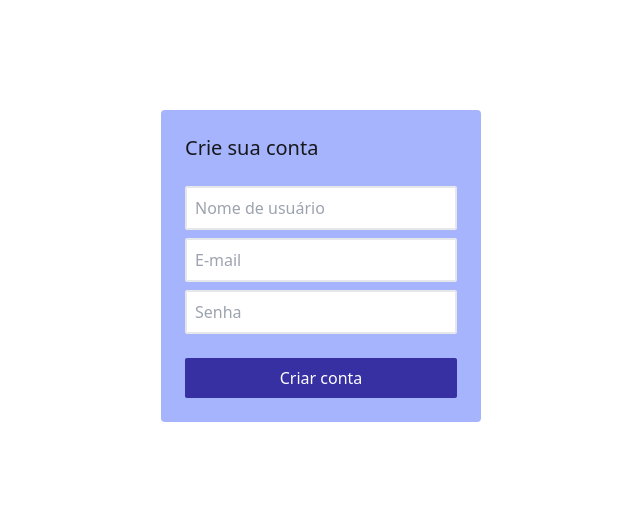
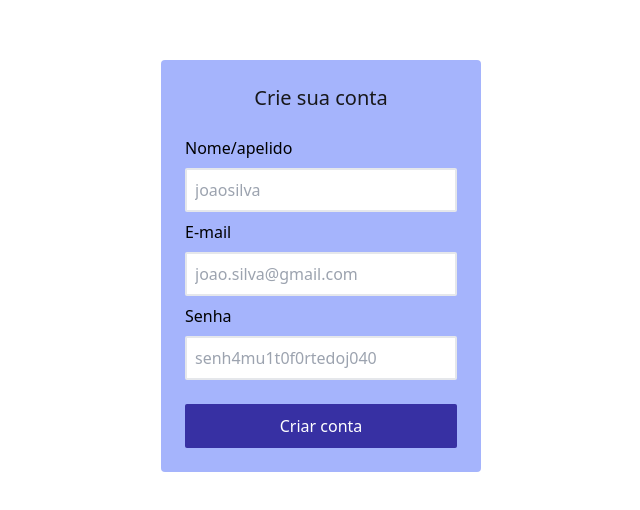
Before and after one commit to kauefraga/inuc, a Vue app: page / in a window 1280 px wide. Shown: the part 134-644 px from the top of the page, without its empty margins (319-959 px from the left). Built offline with nearby package versions, Linux system fonts and the light colour scheme.

Commit message:
feat: add label and change styles

```diff
--- a/src/components/FormInput.vue
+++ b/src/components/FormInput.vue
@@ -5,15 +5,22 @@ const model = defineModel<string>();
 
 const props = defineProps<{
   type: InputTypeHTMLAttribute
-  placeholder: string
+  placeholder?: string
   id: string
+  label: string
 }>();
 
-const { placeholder, type } = toRefs(props);
+const { label, placeholder, type, id } = toRefs(props);
 
 </script>
 
 <template>
+  <label
+    :for="id"
+    class="select-none font-medium"
+  >
+    {{ label }}
+  </label>
   <input
     :type="type"
     :placeholder="placeholder"
@@ -21,8 +28,8 @@ const { placeholder, type } = toRefs(props);
     v-model="model"
     required="true"
     class="
-      border-2 focus:border-indigo-800 hover:border-indigo-500
-      p-2 rounded-sm outline-none
+      border-2 p-2 rounded-sm outline-none
+      focus:border-indigo-800 hover:border-indigo-500 transition
     "
   />
 </template>
--- a/src/views/SignupView.vue
+++ b/src/views/SignupView.vue
@@ -14,12 +14,6 @@ const baseUrl = import.meta.env.PROD
   : 'http://localhost:3000';
 
 const handleForm = async () => {
-  console.table({
-    name: user.name,
-    email: user.email,
-    password: user.password,
-  });
-
   const response = await fetch(`${baseUrl}/users`, {
     method: 'POST',
     headers: {
@@ -29,7 +23,7 @@ const handleForm = async () => {
   });
   const json = await response.json();
 
-  console.log(json);
+  console.log(json["token"]);
 }
 </script>
 
@@ -44,34 +38,37 @@ const handleForm = async () => {
       v-on:submit.prevent="handleForm"
     >
       <header>
-        <h1 class="text-xl font-medium text-zinc-900">Crie sua conta</h1>
+        <h1 class="text-center text-xl text-zinc-900">Crie sua conta</h1>
       </header>
 
       <div class="flex flex-col gap-2">
         <FormInput
           id="username"
           type="text"
-          placeholder="Nome de usuário"
+          label="Nome/apelido"
+          placeholder="joaosilva"
           v-model="user.name"
         />
         <FormInput
           id="email"
           type="email"
-          placeholder="E-mail"
+          label="E-mail"
+          placeholder="joao.silva@gmail.com"
           v-model="user.email"
         />
         <FormInput
           id="password"
           type="password"
-          placeholder="Senha"
+          label="Senha"
+          placeholder="senh4mu1t0f0rtedoj040"
           v-model="user.password"
         />
       </div>
 
       <button
         class="
-          bg-indigo-800 hover:bg-indigo-700 active:bg-indigo-600
-          p-2 rounded-sm text-white
+          border-2 border-transparent p-2 rounded-sm
+          bg-indigo-800 text-white hover:border-white active:bg-indigo-700 transition
         "
       >
         Criar conta
```
